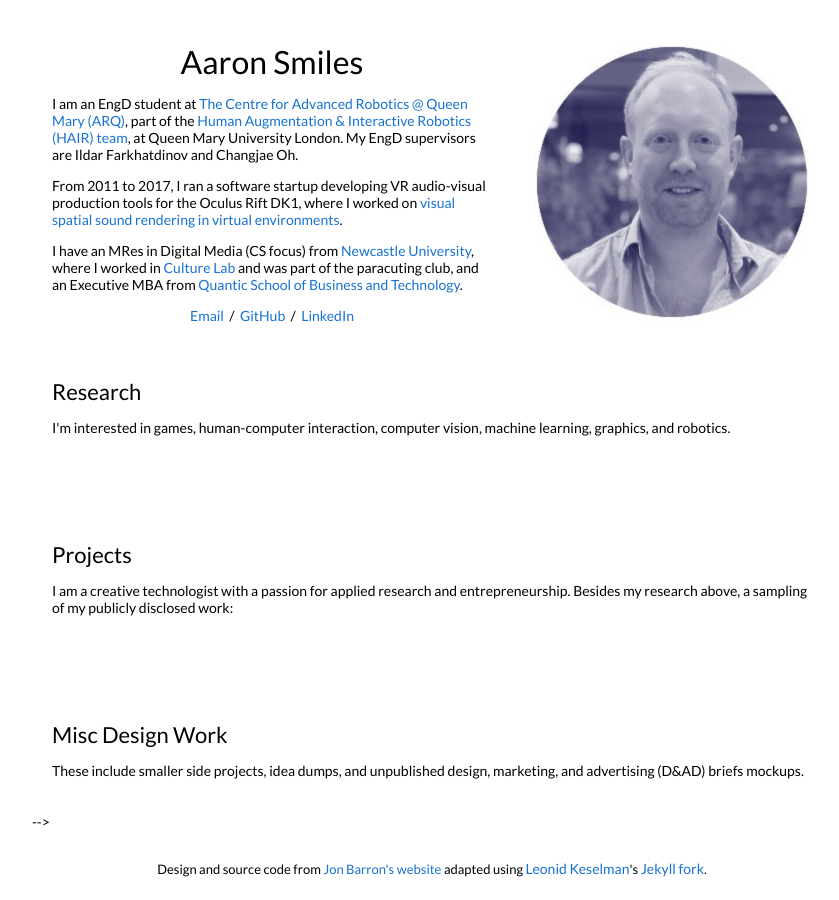
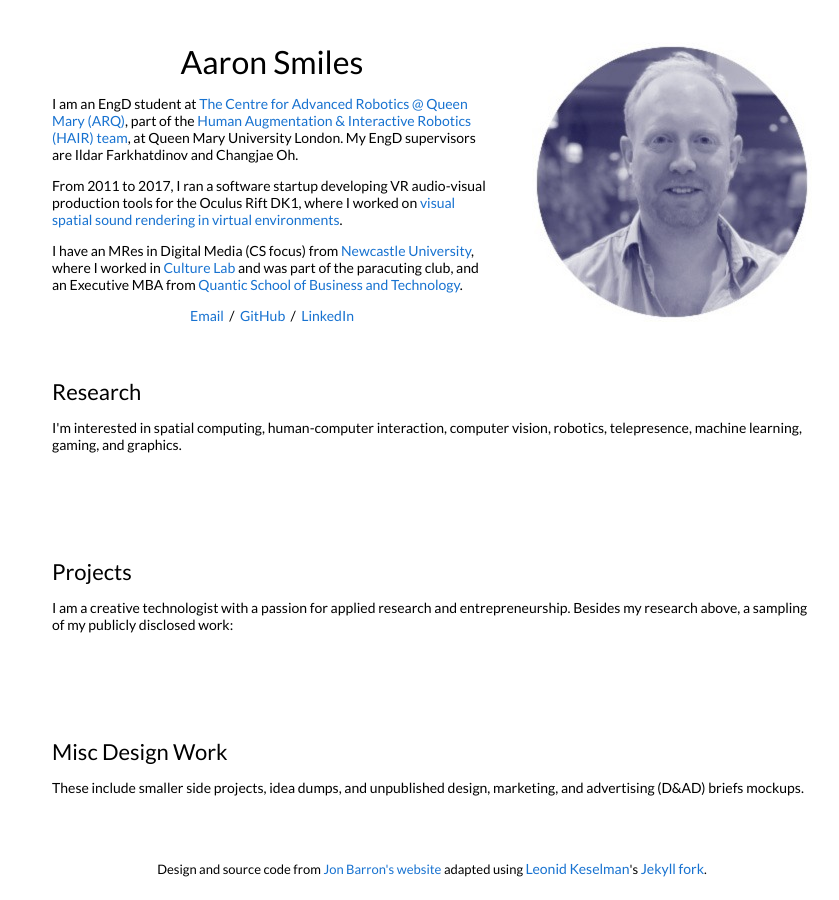
Before and after one commit to aaronlsmiles/aaronlsmiles.github.io, a Jekyll site: the page built from _posts/2019-06-02-venue.markdown, in a window 1280 px wide. Shown: the whole page, without its empty margins (208-1047 px from the left). Built offline with Jekyll 4.4.1, drawn with Linux system fonts in a browser that asks for light colours; our own code applies the rules of GitHub Pages for plain Markdown files.

Commit message:
Update default.html

```diff
--- a/_layouts/default.html
+++ b/_layouts/default.html
@@ -52,7 +52,7 @@
             <td style="padding:2.5%;width:100%;vertical-align:middle">
               <h2>Research</h2>
               <p>
-                I'm interested in games, human-computer interaction, computer vision, machine learning, graphics, and robotics.
+                I'm interested in spatial computing, human-computer interaction, computer vision, robotics, telepresence, machine learning, gaming, and graphics.
               </p>
             </td>
           </tr>
@@ -230,7 +230,7 @@
           {% endif %}
           {% endfor %}
           {% endfor %}
-        </table> -->
+        </table>
 
         <table style="width:100%;border:0px;border-spacing:0px;border-collapse:separate;margin-right:auto;margin-left:auto;">
           <tr>
```
